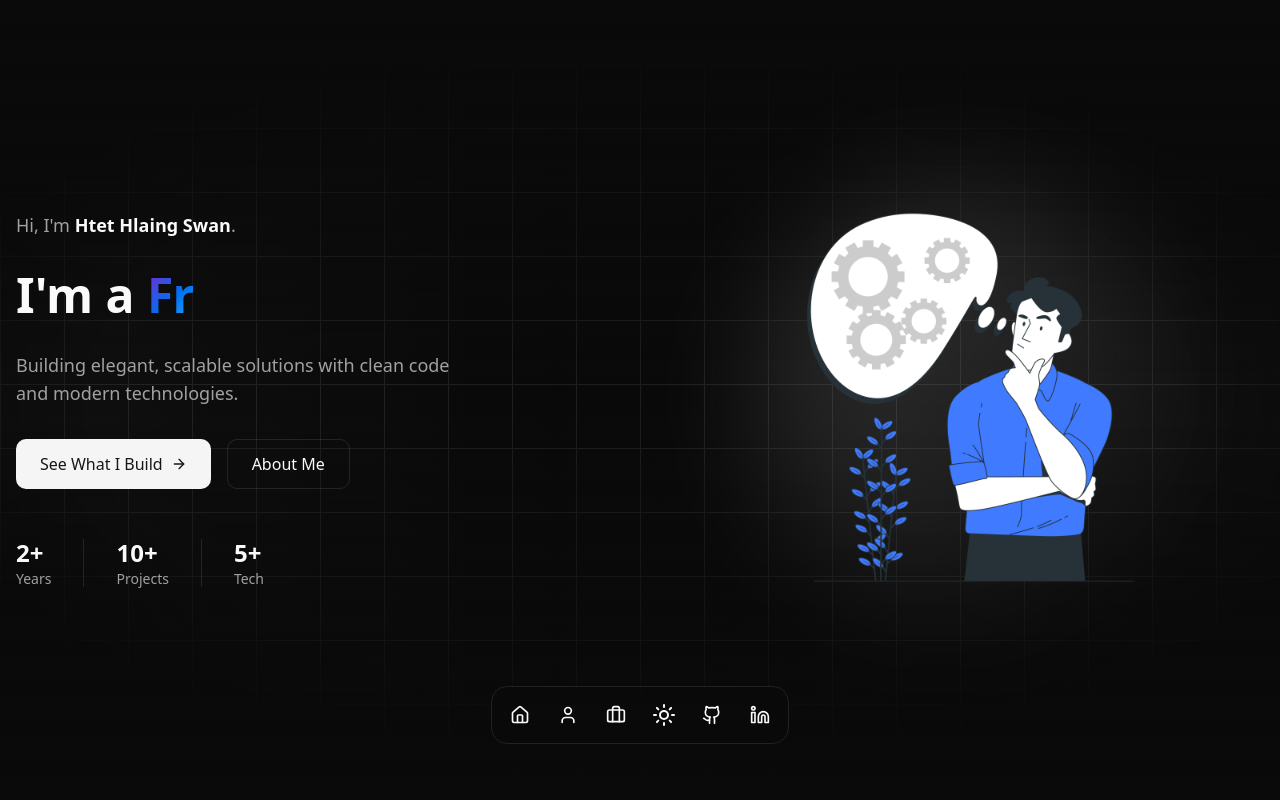
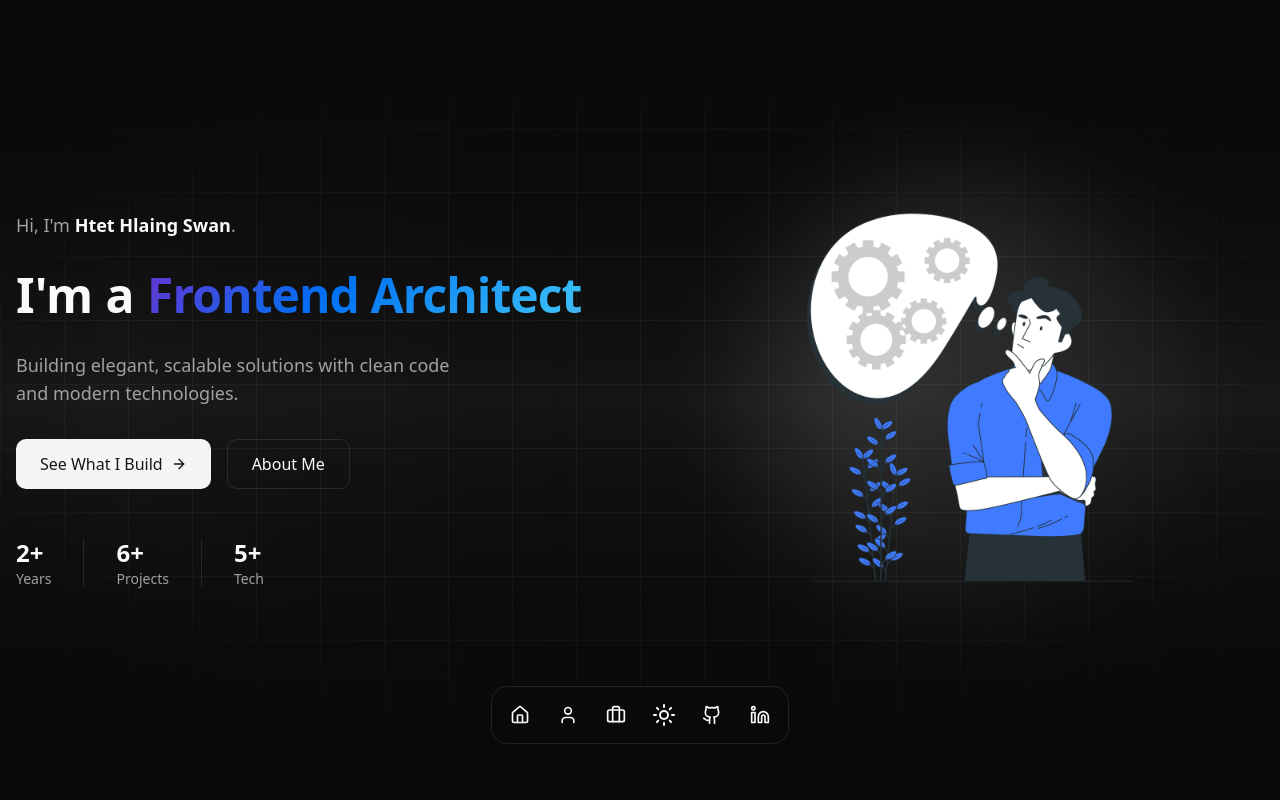
Before and after one commit to HHlaingSwan/hhlaingswan, a Next.js app: page / in a window 1280 px wide. Shown: the top 800 px of the page. Built offline with nearby package versions, Linux system fonts and the light colour scheme.

Commit message:
Add gradient and animation to all

```diff
--- a/components/ui/typing-animation.tsx
+++ b/components/ui/typing-animation.tsx
@@ -26,7 +26,7 @@ export function TypingAnimation({
   children,
   words,
   className,
-  duration = 200,
+  duration = 120,
   typeSpeed,
   deleteSpeed,
   delay = 0,
@@ -159,7 +159,7 @@ export function TypingAnimation({
   return (
     <MotionComponent
       ref={elementRef}
-      className={cn("leading-[5rem] tracking-[-0.02em]", className)}
+      className={cn("leading-20 tracking-[-0.02em]", className)}
       {...props}
     >
       {displayedText}
--- a/sections/About.tsx
+++ b/sections/About.tsx
@@ -43,7 +43,14 @@ const About = () => {
   ];
 
   return (
-    <section id="about" className="py-20 md:py-28 bg-background">
+    <motion.section
+      id="about"
+      className="py-20 md:py-28 bg-background"
+      initial={{ opacity: 0, y: 24 }}
+      whileInView={{ opacity: 1, y: 0 }}
+      viewport={{ once: true, amount: 0.2 }}
+      transition={{ duration: 0.6, ease: "easeOut" }}
+    >
       <div className="container mx-auto px-4 md:px-8 max-w-6xl">
         <motion.div
           initial={{ opacity: 0, y: 40 }}
@@ -189,7 +196,7 @@ const About = () => {
           </motion.div>
         </motion.div>
       </div>
-    </section>
+    </motion.section>
   );
 };
 
--- a/sections/Education.tsx
+++ b/sections/Education.tsx
@@ -1,5 +1,6 @@
 "use client";
 import React, { useRef, useLayoutEffect } from "react";
+import { motion } from "framer-motion";
 import { gsap } from "gsap";
 import { ScrollTrigger } from "gsap/ScrollTrigger";
 import { Calendar, Code, GraduationCap, University } from "lucide-react";
@@ -92,7 +93,14 @@ const Education = () => {
   }, []); // Dependency array can be empty now
 
   return (
-    <section id="about" className="py-20 bg-background">
+    <motion.section
+      id="about"
+      className="py-20 bg-background"
+      initial={{ opacity: 0, y: 24 }}
+      whileInView={{ opacity: 1, y: 0 }}
+      viewport={{ once: true, amount: 0.2 }}
+      transition={{ duration: 0.6, ease: "easeOut" }}
+    >
       <div className="container mx-auto px-4">
         <div className="text-center mb-16 md:mb-20 text-foreground">
           <h2 className="text-3xl md:text-5xl font-display font-bold mb-3">
@@ -177,7 +185,7 @@ const Education = () => {
           ))}
         </div>
       </div>
-    </section>
+    </motion.section>
   );
 };
 
--- a/sections/Hero.tsx
+++ b/sections/Hero.tsx
@@ -8,15 +8,19 @@ import { ArrowRight } from "lucide-react";
 
 const Hero = () => {
   return (
-    <section
+    <motion.section
       id="home"
-      className="relative min-h-[100vh] w-full flex items-center   overflow-hidden px-4 py-12"
+      className="relative min-h-screen w-full flex items-center overflow-hidden px-4 py-12 bg-gradient-to-b from-background via-primary/5 to-background"
+      initial={{ opacity: 0, y: 24 }}
+      whileInView={{ opacity: 1, y: 0 }}
+      viewport={{ once: true, amount: 0.2 }}
+      transition={{ duration: 0.6, ease: "easeOut" }}
     >
-      <div className="absolute inset-0 bg-[linear-gradient(to_right,#e5e5e5_1px,transparent_1px),linear-gradient(to_bottom,#e5e5e5_1px,transparent_1px)] dark:bg-[linear-gradient(to_right,#1f1f1f_1px,transparent_1px),linear-gradient(to_bottom,#1f1f1f_1px,transparent_1px)] bg-[size:4rem_4rem] [mask-image:linear-gradient(to_bottom,white,transparent)] dark:[mask-image:radial-gradient(ellipse_60%_50%_at_50%_50%,#000_70%,transparent_100%)] pointer-events-none">
-        <div className="absolute inset-0 bg-gradient-to-r from-primary/5 via-transparent to-primary/5 animate-pulse" />
+      <div className="absolute inset-0 bg-[linear-gradient(to_right,#e5e5e5_1px,transparent_1px),linear-gradient(to_bottom,#e5e5e5_1px,transparent_1px)] dark:bg-[linear-gradient(to_right,#1f1f1f_1px,transparent_1px),linear-gradient(to_bottom,#1f1f1f_1px,transparent_1px)] bg-size-[4rem_4rem] mask-[linear-gradient(to_bottom,white,transparent)] dark:mask-[radial-gradient(ellipse_60%_50%_at_50%_50%,#000_70%,transparent_100%)] pointer-events-none">
+        <div className="absolute inset-0 bg-linear-to-r from-primary/5 via-transparent to-primary/5 animate-pulse" />
       </div>
 
-      <div className="absolute inset-0 bg-gradient-to-b from-background via-transparent to-background pointer-events-none" />
+      <div className="absolute inset-0 bg-linear-to-b from-background via-transparent to-background pointer-events-none" />
 
       <div className="container mx-auto md:max-w-7xl relative z-10">
         <div className="grid md:grid-cols-2 gap-12 items-center">
@@ -81,7 +85,7 @@ const Hero = () => {
               </div>
               <div className="w-px h-12 bg-border" />
               <div>
-                <p className="text-2xl font-bold">10+</p>
+                <p className="text-2xl font-bold">6+</p>
                 <p className="text-sm text-muted-foreground">Projects</p>
               </div>
               <div className="w-px h-12 bg-border" />
@@ -98,8 +102,8 @@ const Hero = () => {
             transition={{ duration: 0.6, delay: 0.2 }}
             className="flex justify-center"
           >
-            <div className="relative w-[280px] h-[280px] md:w-[400px] md:h-[400px]">
-              <div className="absolute inset-0 bg-gradient-to-br from-primary/20 to-transparent rounded-full blur-3xl" />
+            <div className="relative w-70 h-70 md:w-100 md:h-100">
+              <div className="absolute inset-0 bg-linear-to-br from-primary/20 to-transparent rounded-full blur-3xl" />
               <Image
                 src="/Man-thinking.png"
                 alt="Htet Hlaing Swan - Full-Stack Developer"
@@ -112,7 +116,7 @@ const Hero = () => {
           </motion.div>
         </div>
       </div>
-    </section>
+    </motion.section>
   );
 };
 
--- a/sections/ProjectOverview.tsx
+++ b/sections/ProjectOverview.tsx
@@ -9,7 +9,14 @@ import ProjectMasonry from "@/components/ui/project-masonry";
 
 const ProjectOverview = () => {
   return (
-    <section id="projects" className="py-20 px-4 max-w-8xl mx-auto ">
+    <motion.section
+      id="projects"
+      className="py-20 px-4 max-w-8xl mx-auto"
+      initial={{ opacity: 0, y: 24 }}
+      whileInView={{ opacity: 1, y: 0 }}
+      viewport={{ once: true, amount: 0.2 }}
+      transition={{ duration: 0.6, ease: "easeOut" }}
+    >
       <div className="mb-12 text-center">
         <motion.h1
           initial={{ opacity: 0, y: -20 }}
@@ -57,7 +64,7 @@ const ProjectOverview = () => {
           View All on GitHub
         </a>
       </motion.div>
-    </section>
+    </motion.section>
   );
 };
 
--- a/sections/ToolsMarquee.tsx
+++ b/sections/ToolsMarquee.tsx
@@ -65,7 +65,14 @@ const ToolsMarquee = () => {
   const duplicatedTools = [...tools, ...tools, ...tools];
 
   return (
-    <section id="tools" className="py-10 bg-background w-full overflow-hidden">
+    <motion.section
+      id="tools"
+      className="py-10 bg-background w-full overflow-hidden"
+      initial={{ opacity: 0, y: 24 }}
+      whileInView={{ opacity: 1, y: 0 }}
+      viewport={{ once: true, amount: 0.2 }}
+      transition={{ duration: 0.6, ease: "easeOut" }}
+    >
       <div className="relative">
         <motion.div
           animate={{ x: ["0%", "-33.33%"] }}
@@ -92,7 +99,7 @@ const ToolsMarquee = () => {
           ))}
         </motion.div>
       </div>
-    </section>
+    </motion.section>
   );
 };
 
```
Also changed, not shown: 1 other file (tests, documents, lock files or other folders).
